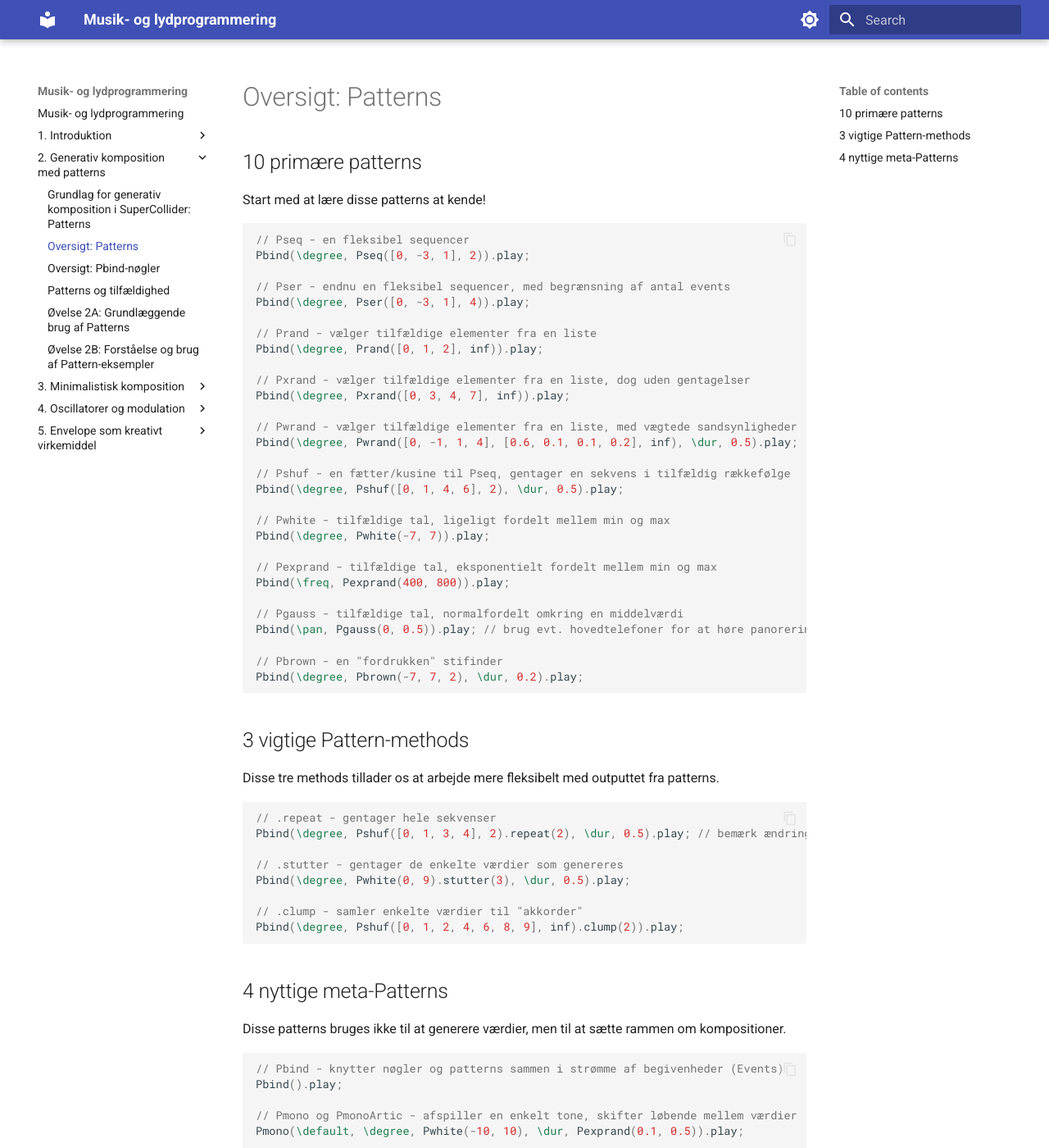
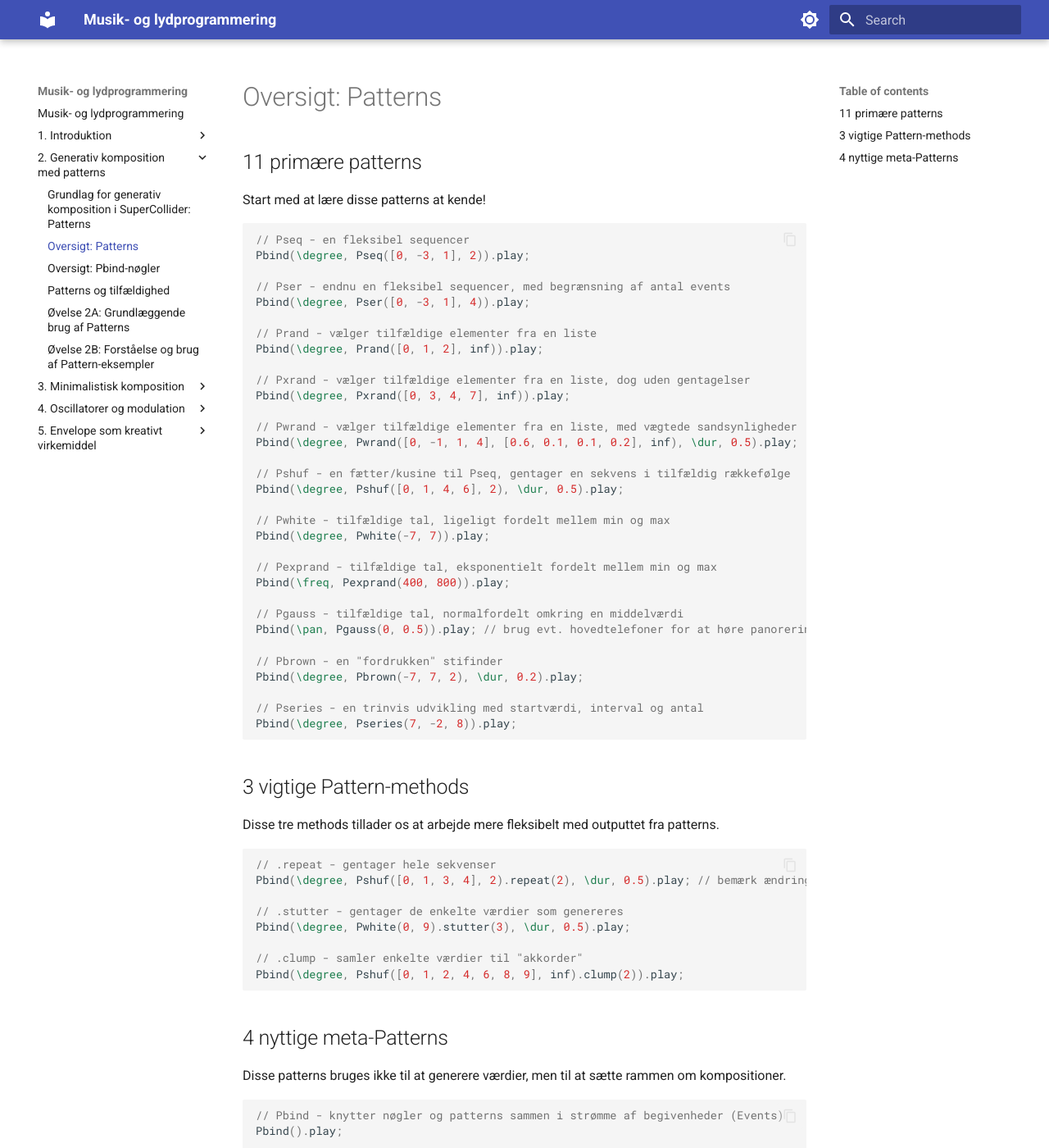
Before and after one commit to sparkletop/sparkletop.github.io, an MkDocs documentation site: the page built from docs/2. Generativ komposition med patterns/Oversigt - Patterns.md, in a window 1280 px wide and 1400 px high. Shown: the whole window at 82% size. Built offline with MkDocs 1.6.1 and Material for MkDocs 9.7.7, drawn with Linux system fonts in a browser that asks for light colours.

Commit message:
add Pseries to pattern overview

````diff
--- a/docs/2. Generativ komposition med patterns/Oversigt - Patterns.md
+++ b/docs/2. Generativ komposition med patterns/Oversigt - Patterns.md
@@ -1,6 +1,6 @@
 # Oversigt: Patterns
 
-## 10 primære patterns
+## 11 primære patterns
 
 Start med at lære disse patterns at kende!
 
@@ -35,6 +35,8 @@ Pbind(\pan, Pgauss(0, 0.5)).play; // brug evt. hovedtelefoner for at høre panor
 // Pbrown - en "fordrukken" stifinder
 Pbind(\degree, Pbrown(-7, 7, 2), \dur, 0.2).play;
 
+// Pseries - en trinvis udvikling med startværdi, interval og antal
+Pbind(\degree, Pseries(7, -2, 8)).play;
 ```
 
 ## 3 vigtige Pattern-methods
````
